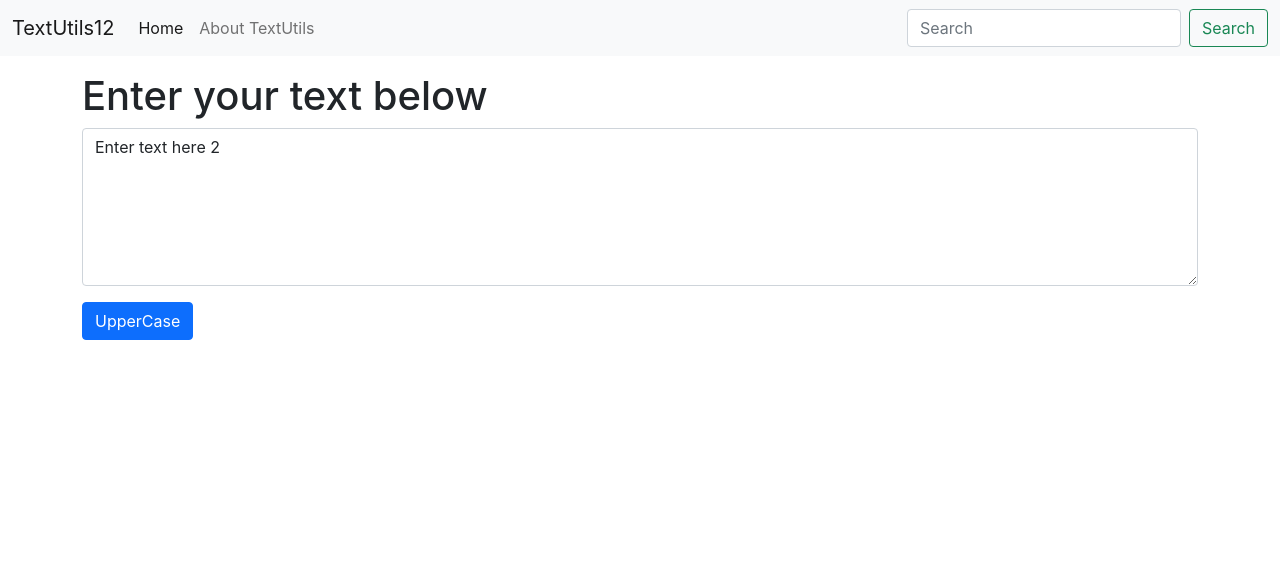
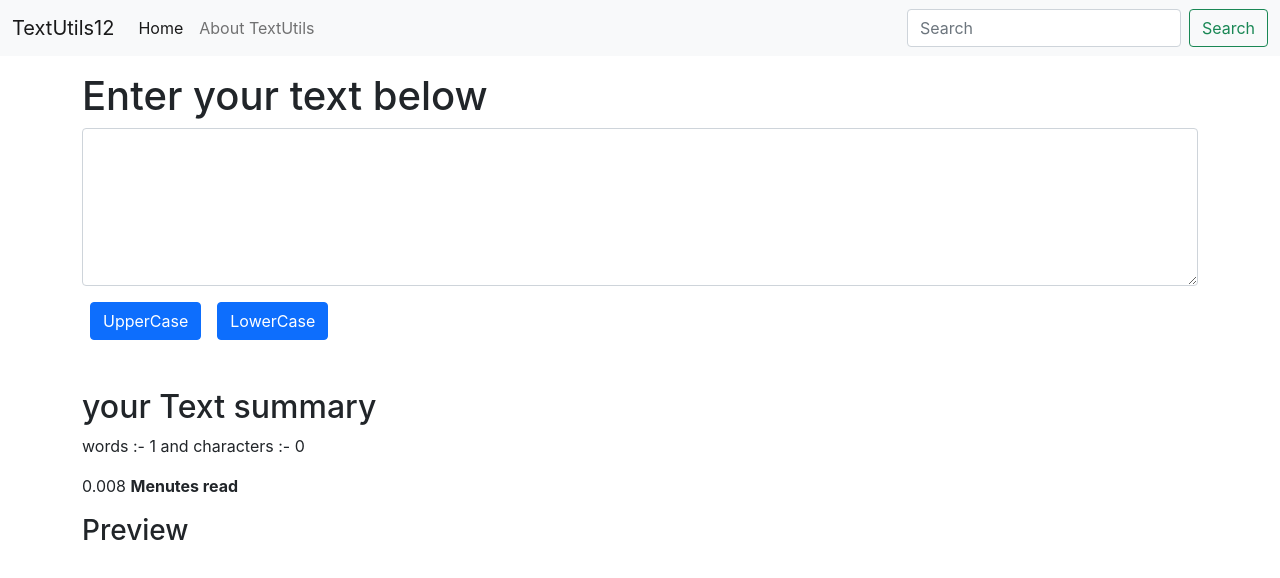
Before and after one commit to Aarifalam/TextUtils-App, a React (Create React App) app: page / in a window 1280 px wide. Shown: the top 578 px of the page. Built offline with nearby package versions, Linux system fonts and the light colour scheme.

Commit message:
added Lowercase button, preview section and in that how much we will take to read

```diff
--- a/src/Comonents/TextForm.js
+++ b/src/Comonents/TextForm.js
@@ -2,8 +2,10 @@
 
 
 export default function TextForm(props) {
+
+    // This for to covert text into uppercase
     const handleUpClick = () => {
-        console.log("Uppercase was clicked" + text)
+        // console.log("Uppercase was clicked" + text)
         // setText("You have clicked on handleUpClick")
         // console.log(text)
 
@@ -13,6 +15,14 @@
     }
     // Whenever we are clicking the button this function has called and then setText set the value of Text or we can sat update the text variable
 
+    // This for to covert text into lowercase
+    const handleLoClick = () => {
+        console.log("Lowercase was clicked" + text)
+        let newText = text.toLowerCase()
+        setText(newText)
+    }
+
+    // This is for to listen the changes in the input section
     const handleOnChange = (event) => {
         console.log("Onchange")
         setText(event.target.value)
@@ -20,18 +30,31 @@
     //when i'm typing in Input then this function calling and setText function is changing the value of text.
 
 
-    const [text, setText] = useState("Enter text here 2")
+    const [text, setText] = useState("")
     // text = "new text"   //wrong way to update text
     // setText("new text")   // right way to update text using setText function
 
     return (
-        <div>
-            <h1>{props.heading}</h1>
-            <div className="mb-3">
-                <textarea className="form-control" value={text} onChange={handleOnChange} id="myBox" rows="6"></textarea>
-                {/* value={text} will update because of setText and onChange will give us ability to write in Input  */}
+        <>
+            <div className="Container">
+                <h1>{props.heading}</h1>
+                <div className="mb-3">
+                    <textarea className="form-control" value={text} onChange={handleOnChange} id="myBox" rows="6"></textarea>
+                    {/* value={text} will update because of setText and onChange will give us ability to write in Input  */}
+                </div>
+                <button className="btn btn-primary mx-2" onClick={handleUpClick} >UpperCase</button>
+                <button className="btn btn-primary mx-2" onClick={handleLoClick} >LowerCase</button>
+
             </div>
-            <button className="btn btn-primary" onClick={handleUpClick} >UpperCase</button>
-        </div>
+            <div className="Container my-5">
+                <h2>your Text summary</h2>
+                <p>words :- {text.split(" ").length}   and    characters :- {text.length}</p>
+                <p>{0.008 * text.split(" ").length} <b>Menutes read </b></p>
+                <h3>Preview</h3>
+                <p>{text}</p>
+            </div>
+
+
+        </>
     )
 }
```
